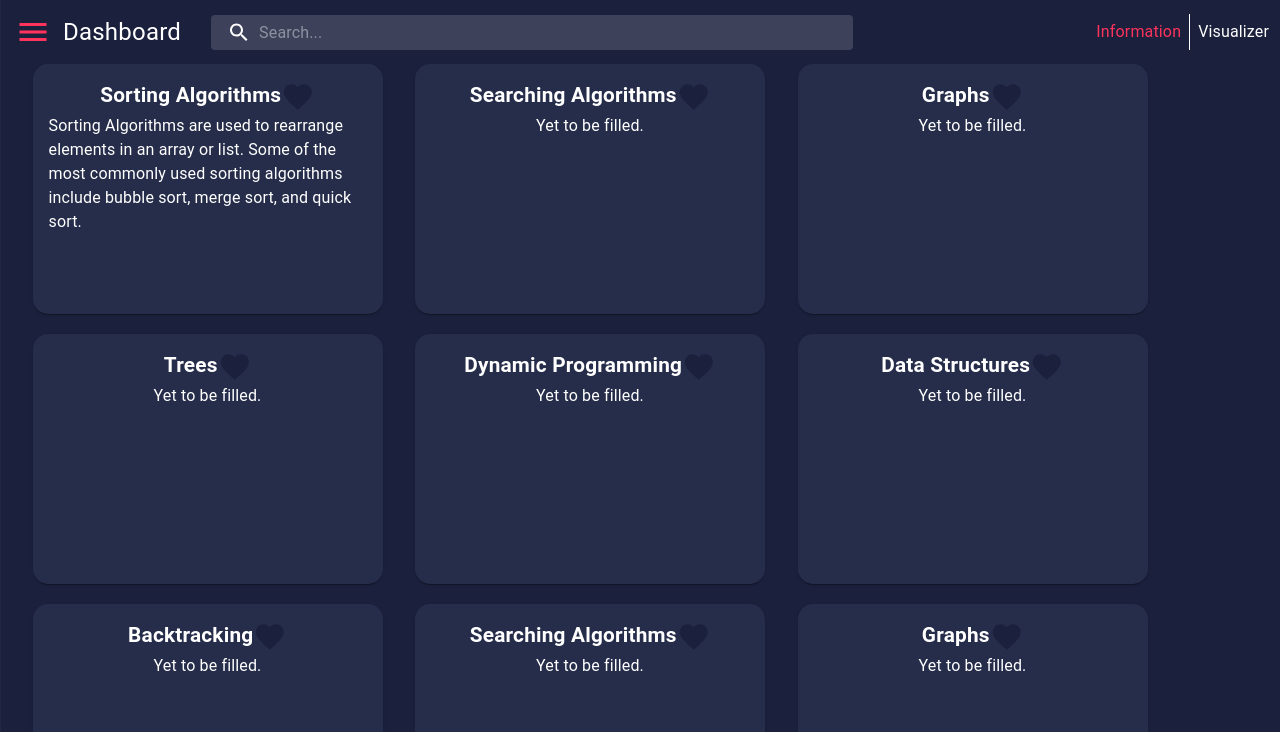
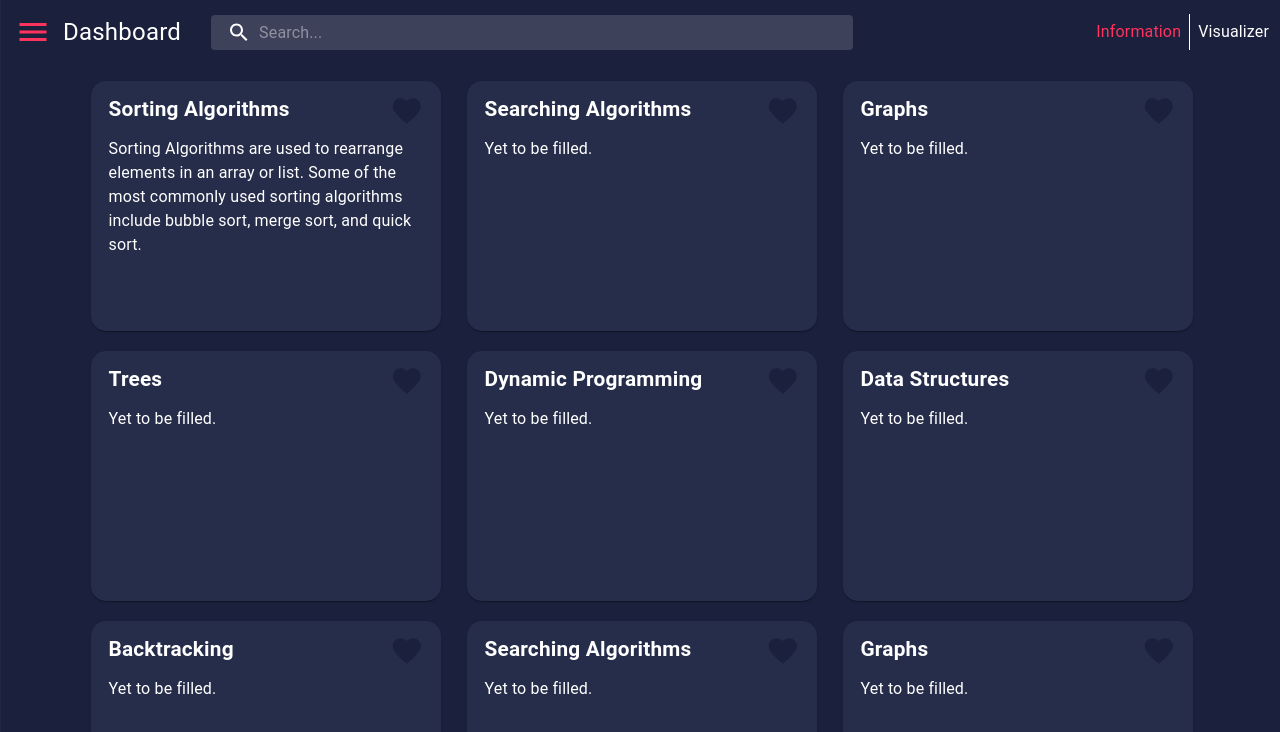
Before and after one commit to AlgoVisionKnights-V2/adv-react, a React (Create React App) app: page / in a window 1280 px wide. Shown: the top 732 px of the page. Built offline with nearby package versions, Linux system fonts and the light colour scheme.

Commit message:
More fixes and redeployed

```diff
--- a/src/App.css
+++ b/src/App.css
@@ -4,7 +4,16 @@ body,
 .App {
 	height: 100%;
 	background-color: #1b203d;
+	color: #ffffff;
+}
+
+.App {
 	font-family: Roboto;
+}
+
+body,
+#root,
+.App {
 }
 
 .App {
--- a/src/components/algorithm/Algorithm.css
+++ b/src/components/algorithm/Algorithm.css
@@ -1,11 +1,15 @@
 .Algorithm {
-	margin-left: 32.5px;
-	margin-bottom: 20px;
+	margin: 0px 26px 20px 0px;
+	width: 350px;
+	height: 250px;
 }
 
 #card {
-	width: 350px;
-	height: 250px;
+	display: flex;
+	justify-content: center;
+	align-items: center;
+	width: 100%;
+	height: 100%;
 	background-color: #262d4a;
 	border-radius: 15px;
 }
@@ -13,13 +17,22 @@
 #card-content {
 	display: flex;
 	flex-direction: column;
-	align-items: center;
+
+	width: 90%;
+	height: 90%;
+	padding: 0px;
+	margin: 0px;
 }
 
 .CardHeader {
 	display: inherit;
 	flex-direction: row;
 	justify-content: space-between;
+	width: 100%;
+}
+
+.CardBody {
+	margin: 10px 0px 0px 0px;
 }
 
 #favorite-icon {
--- a/src/components/algorithm/Algorithm.js
+++ b/src/components/algorithm/Algorithm.js
@@ -24,7 +24,7 @@ function Algorithm({ title, description }) {
 							/>
 						</IconButton>
 					</div>
-					<div>
+					<div className='CardBody'>
 						<Typography id='cardInfo'>{description}</Typography>
 					</div>
 				</CardContent>
--- a/src/components/dashboard/Dashboard.css
+++ b/src/components/dashboard/Dashboard.css
@@ -5,4 +5,11 @@
 	justify-content: flex-start;
 	align-content: baseline;
 	overflow: overlay;
+	padding: 17px 0px 0px 30px;
 }
+
+@media (max-width: 1358px) {
+	.Dashboard {
+		justify-content: center;
+	}
+}
```
